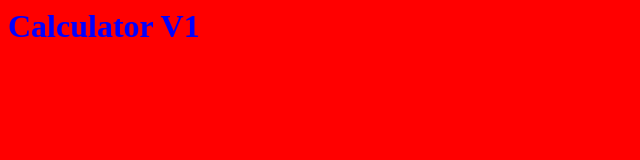
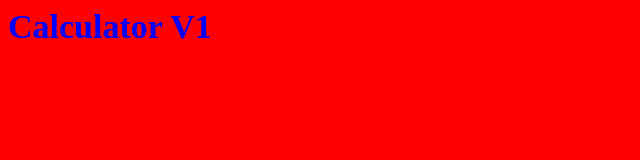
Before and after one commit to vigneshwaranj-msil/keerthi_calc, a plain HTML site: page index.html in a window 1280 px wide. Shown: the whole page, without its empty margins (0-640 px from the left). Drawn offline with Linux system fonts and the light colour scheme.

Commit message:
1.index.js updated with version2 2.index.css updated with version2

```diff
--- a/index.css
+++ b/index.css
@@ -4,4 +4,5 @@ background-color:red;
 
 h1{
 color:blue;
+font-size:34px;
 }
--- a/index.js
+++ b/index.js
@@ -1,2 +1,2 @@
 //First line of index.js
-//this is also version1
+//this is also version2
```
